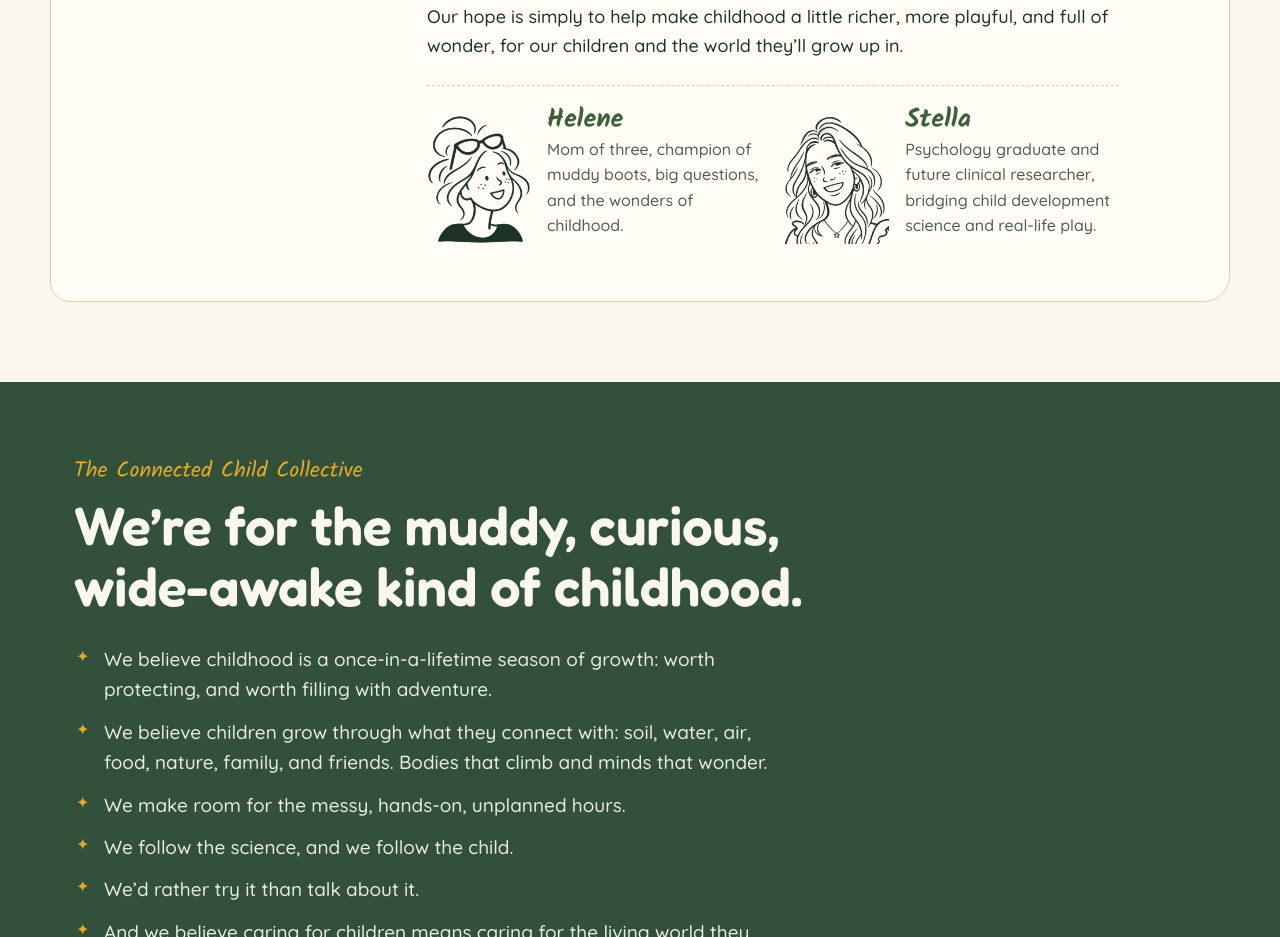
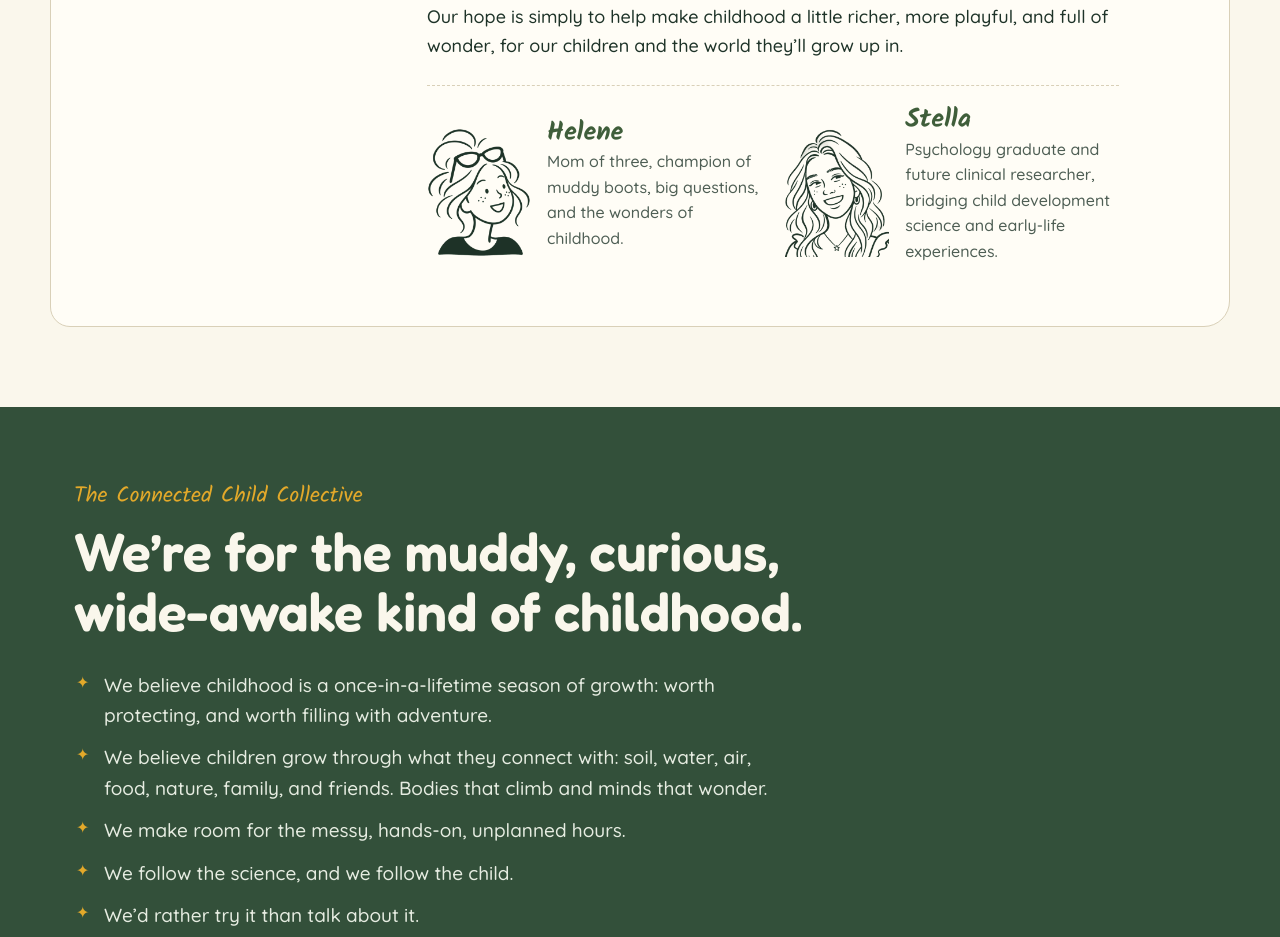
Before and after one commit to helene-eng/connected-child-site., a plain HTML site: page index.html in a window 1280 px wide. Shown: the part 3554-4491 px from the top of the page. Drawn offline with Linux system fonts and the light colour scheme.

Commit message:
Landing: Stella's line wording
Co-Authored-By: Claude Opus 5.5 <noreply@anthropic.com>
Claude-Session: https://claude.ai/code/session_01Hm2Cz1cRUBGhVgBwcQTbGQ

```diff
--- a/index.html
+++ b/index.html
@@ -170,7 +170,7 @@
           </div>
           <div class="sig">
             <img src="img/stella.webp" width="360" height="446" alt="Line-drawn sketch of Stella laughing, with long wavy hair, hoop earrings, and a little star necklace.">
-            <p><span class="sig-name">Stella</span><span class="sig-line">Psychology graduate and future clinical researcher, bridging child development science and real-life play.</span></p>
+            <p><span class="sig-name">Stella</span><span class="sig-line">Psychology graduate and future clinical researcher, bridging child development science and early-life experiences.</span></p>
           </div>
         </div>
       </div>
```
